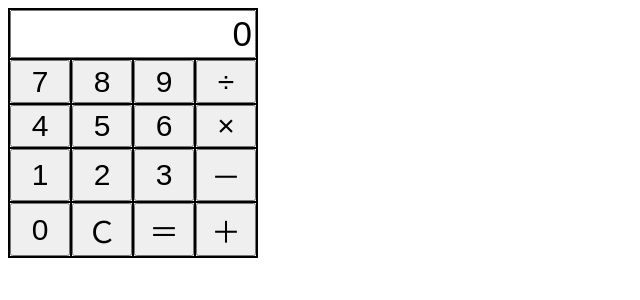
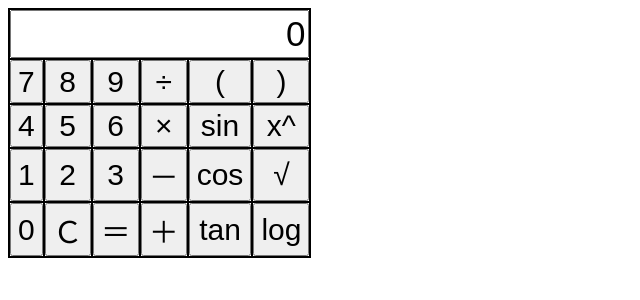
Before and after one commit to a5816029/dentaku, a Django app: page /appname/ in a window 1280 px wide. Shown: the top 300 px of the page, without its empty margins (0-640 px from the left). Run offline with Django 3.2, Linux system fonts and the light colour scheme.

Commit message:
update test.html

```diff
--- a/appname/templates/appname/test.html
+++ b/appname/templates/appname/test.html
@@ -4,7 +4,7 @@
     <script language="JavaScript">
     <!--
     disp    = "0";
-    disp2    = "0";
+    disp2   = "0";
 	disp3   = "";
     flag    = 0;
 	result  = 0;
@@ -13,7 +13,7 @@
         if(val >= 0 && val <= 9) {            //　電卓に表示する数列を作成
             if(flag == 0) {
                 disp    = val;
-                disp2    = "0";
+                disp2   = "0";
                 flag    = 1;
             }
             else {
@@ -23,7 +23,8 @@
         }
         else if(val == "Ｃ") {                //　クリア
             disp    = "0";
-            disp2    = "0";
+            disp2   = "0";
+			disp3   = "";
             flag    = 0;
 			result  = 0;
         }
@@ -83,31 +84,39 @@
 <form name="form1" action="" method="">
 <table width="250" height="250" border="1" bordercolor="#000000" cellspacing="0" cellpadding="0">
     <tr>
-        <td colspan="4"><input type="text" name="disp" class="disp" value="0"></td>
+        <td colspan="8"><input type="text" name="disp" class="disp" value="0"></td>
     </tr>
     <tr>
         <td width="25%"><input type="button" value="7" onClick="push(this.value)"></td>
         <td width="25%"><input type="button" value="8" onClick="push(this.value)"></td>
         <td width="25%"><input type="button" value="9" onClick="push(this.value)"></td>
         <td width="25%"><input type="button" value="÷" onClick="push(this.value)"></td>
+		<td width="25%"><input type="button" value="(" onClick="push(this.value)"></td>
+		<td width="25%"><input type="button" value=")" onClick="push(this.value)"></td>
     </tr>
     <tr>
         <td><input type="button" value="4" onClick="push(this.value)"></td>
         <td><input type="button" value="5" onClick="push(this.value)"></td>
         <td><input type="button" value="6" onClick="push(this.value)"></td>
         <td><input type="button" value="×" onClick="push(this.value)"></td>
+		<td><input type="button" value="sin" onClick="push(this.value)"></td>
+		<td><input type="button" value="x^" onClick="push(this.value)"></td>
     </tr>
     <tr>
         <td><input type="button" value="1" onClick="push(this.value)"></td>
         <td><input type="button" value="2" onClick="push(this.value)"></td>
         <td><input type="button" value="3" onClick="push(this.value)"></td>
         <td><input type="button" value="－" onClick="push(this.value)"></td>
+		<td><input type="button" value="cos" onClick="push(this.value)"></td>
+		<td><input type="button" value="√" onClick="push(this.value)"></td>
     </tr>
     <tr>
         <td><input type="button" value="0" onClick="push(this.value)"></td>
         <td><input type="button" value="Ｃ" onClick="push(this.value)"></td>
         <td><input type="button" value="＝" onClick="push(this.value)"></td>
         <td><input type="button" value="＋" onClick="push(this.value)"></td>
+		<td><input type="button" value="tan" onClick="push(this.value)"></td>
+		<td><input type="button" value="log" onClick="push(this.value)"></td>
     </tr>
 </table>
 </form>
```
